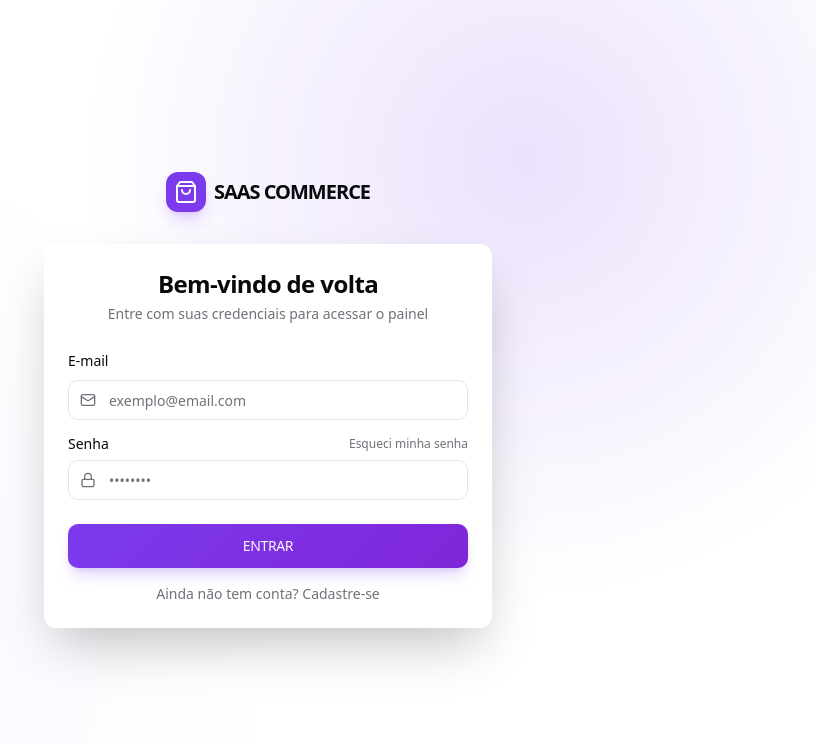
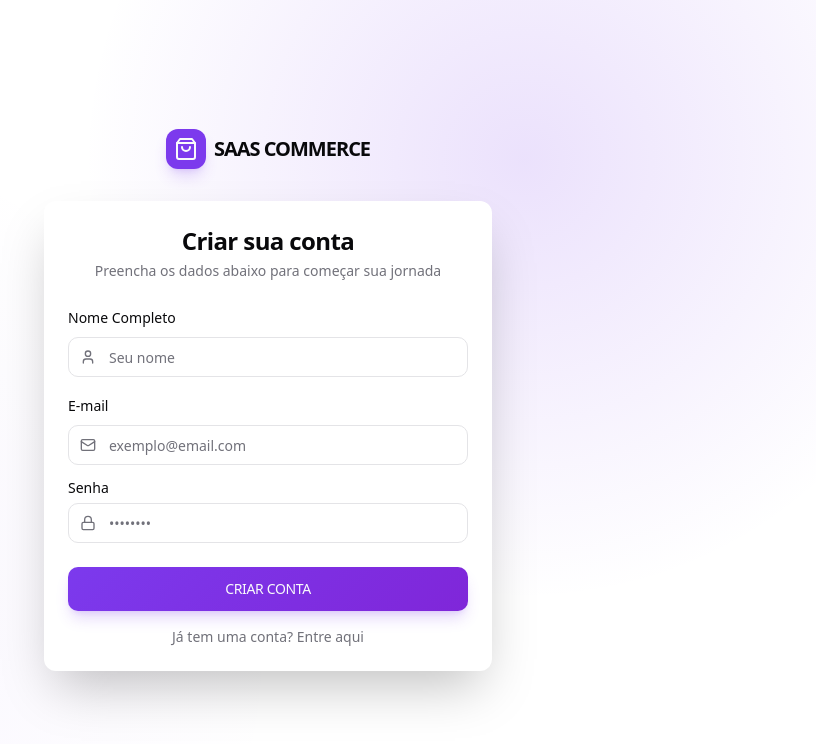
Before and after one commit to Artefactho/social_commerce_saas, a React (Vite) app in the folder sistema/frontend/: page /signup in a window 1280 px wide. Shown: the top 744 px of the page, without its empty margins (372-1188 px from the left). Built offline with nearby package versions, Linux system fonts and the light colour scheme; no server answers; the HTML template or start-up script is replaced by a standard one.

Commit message:
fix(auth): fix route-based signup/login mode and connect to cloud supabase

```diff
--- a/sistema/frontend/src/pages/Auth.tsx
+++ b/sistema/frontend/src/pages/Auth.tsx
@@ -1,5 +1,5 @@
 import { useState, useEffect } from "react";
-import { Link, useNavigate } from "react-router-dom";
+import { Link, useNavigate, useLocation } from "react-router-dom";
 import { motion } from "framer-motion";
 import { ShoppingBag, ArrowRight, Loader2, Mail, Lock, User } from "lucide-react";
 import { Button } from "@/components/ui/button";
@@ -11,16 +11,23 @@ import { toast } from "sonner";
 
 export default function Auth() {
   const [isLoading, setIsLoading] = useState(false);
-  // Fluxo padrão do Supabase Auth (resetPasswordForEmail): "forgot" mostra só o
-  // campo de e-mail e manda o link de recuperação; o passo de definir a nova
-  // senha acontece em /reset-password (ResetPassword.tsx), pra onde o link do
-  // e-mail redireciona.
-  const [mode, setMode] = useState<"login" | "signup" | "forgot">("login");
+  const location = useLocation();
+  const [mode, setMode] = useState<"login" | "signup" | "forgot">(
+    location.pathname === "/signup" ? "signup" : "login"
+  );
   const [email, setEmail] = useState("");
   const [password, setPassword] = useState("");
   const [fullName, setFullName] = useState("");
   const [resetEmailSent, setResetEmailSent] = useState(false);
   const navigate = useNavigate();
+
+  useEffect(() => {
+    if (location.pathname === "/signup") {
+      setMode("signup");
+    } else if (location.pathname === "/login") {
+      setMode("login");
+    }
+  }, [location.pathname]);
 
   useEffect(() => {
     const checkUser = async () => {
@@ -59,7 +66,7 @@ export default function Auth() {
 
         if (data.user) {
           toast.success("Cadastro realizado com sucesso!");
-          navigate("/dashboard");
+          navigate("/onboarding");
         }
       } else {
         const { error } = await supabase.auth.resetPasswordForEmail(email, {
```
